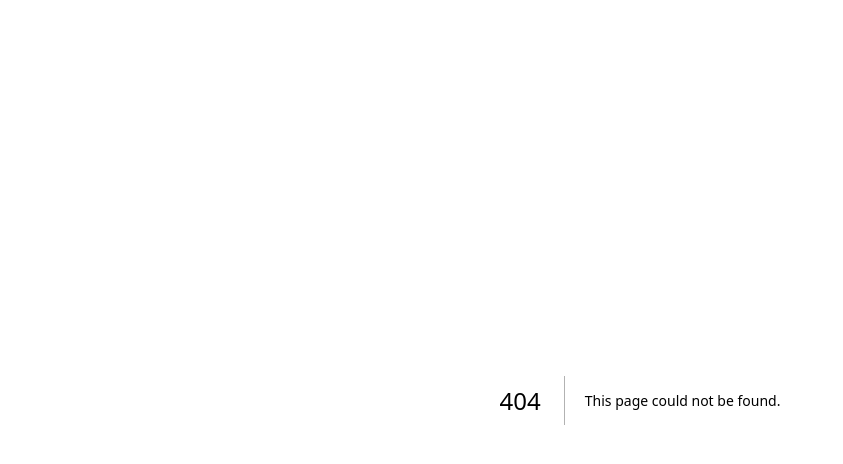
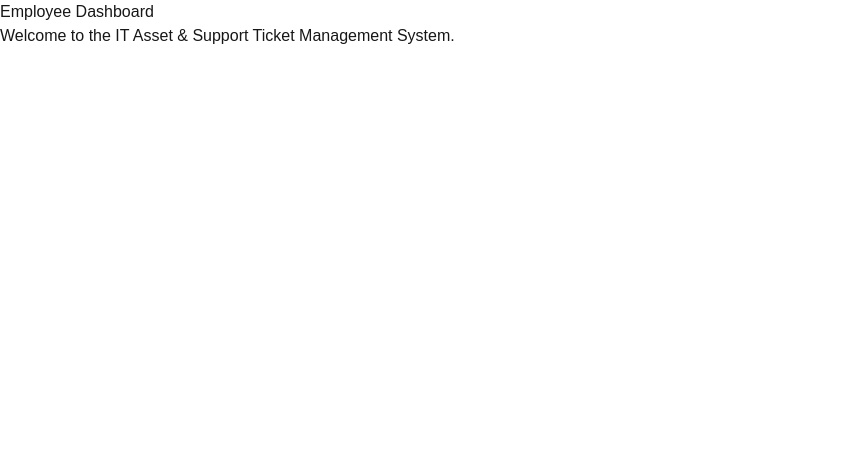
Before and after one commit to dhairya6570/Semester-6-Capstone-Project, a Next.js app in the folder frontend/: page /dashboard in a window 1280 px wide. Before the commit this address had no page. Shown: the top 464 px of the page, without its empty margins (0-843 px from the left). Built offline with nearby package versions, Linux system fonts and the light colour scheme.

Commit message:
feat: add employee dashboard page

```diff
--- /dev/null
+++ b/frontend/src/app/dashboard/page.tsx
@@ -0,0 +1,8 @@
+export default function DashboardPage() {
+  return (
+    <main>
+      <h1>Employee Dashboard</h1>
+      <p>Welcome to the IT Asset & Support Ticket Management System.</p>
+    </main>
+  );
+}
```
